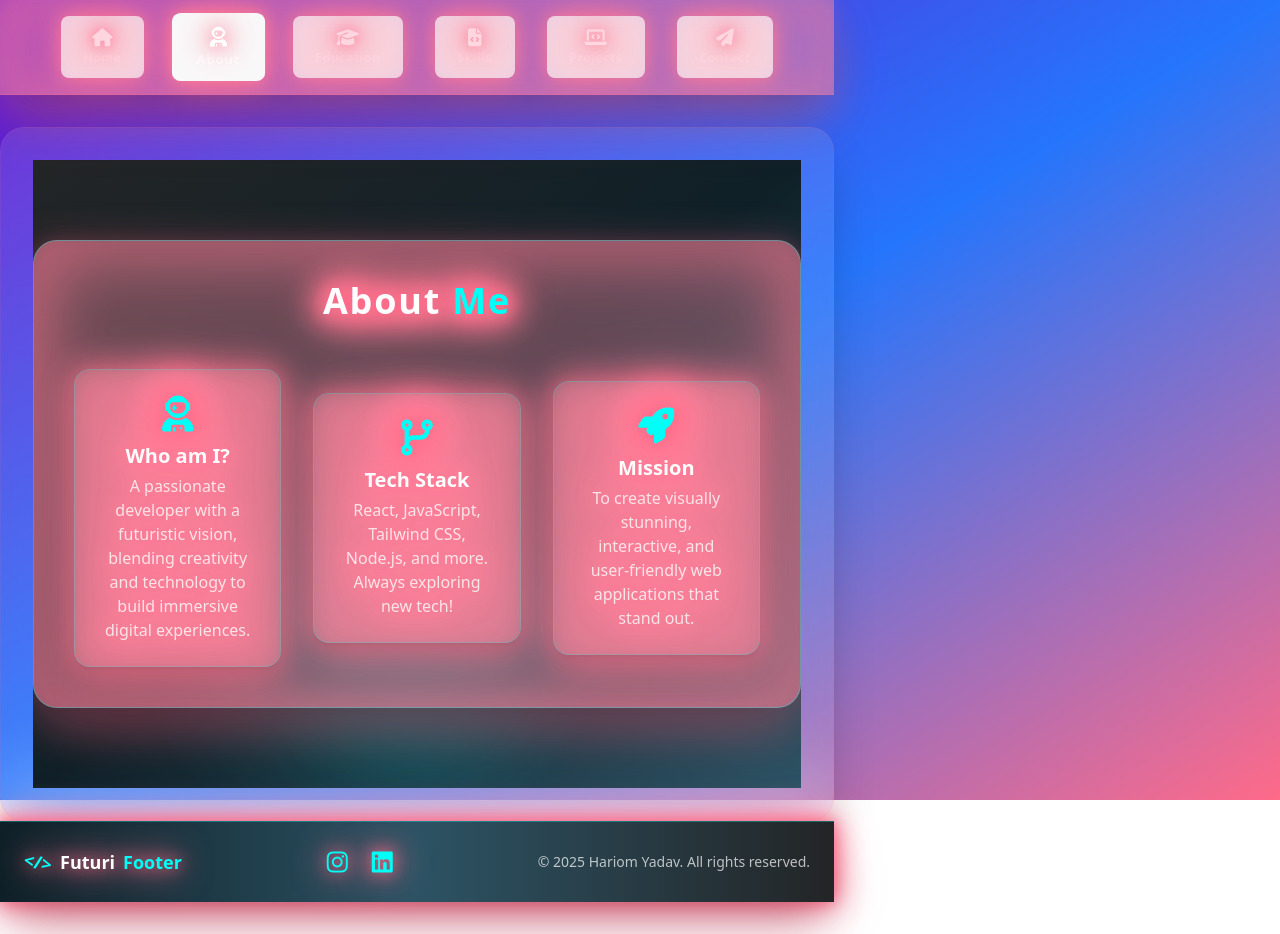
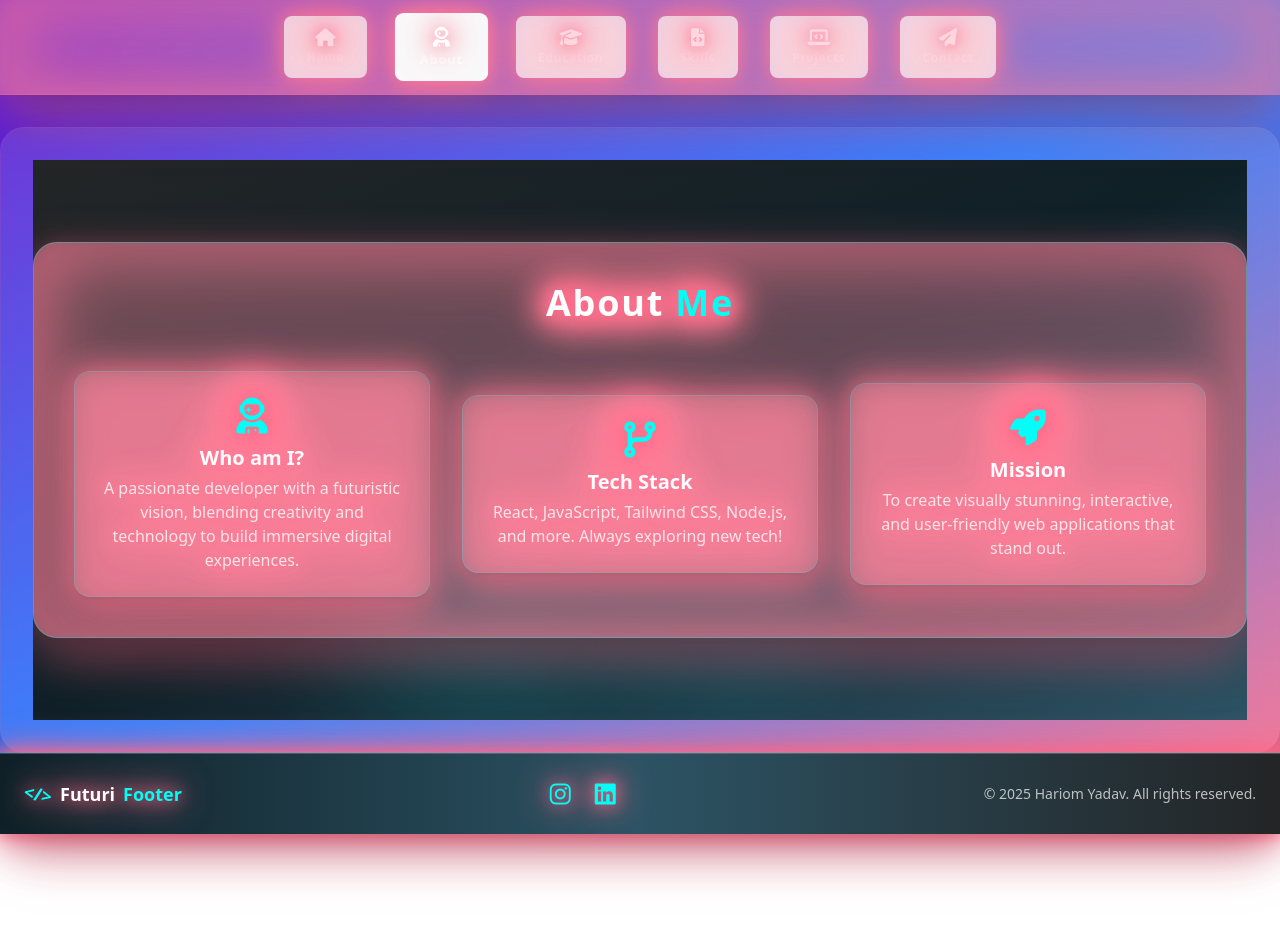
Before and after one commit to HariomYadav18/futuristic-portfolio, a React (Vite) app: page / in a window 1280 px wide. Both pictures are taken after a click on the button "About". After the commit the page ends 866 px from the top, so only its background shows below. Built offline with nearby package versions, Linux system fonts and the light colour scheme.

Commit message:
modified:   src/About.jsx 	modified:   src/Home.jsx 	modified:   src/Projects.jsx

```diff
--- a/src/About.jsx
+++ b/src/About.jsx
@@ -27,7 +27,7 @@ const About = () => {
         <div className="absolute bottom-0 right-1/3 w-60 h-60 bg-[#00fff7]/10 rounded-full blur-2xl animate-pulse-slow" />
       </div>
       {/* Glass Card */}
-      <div className="relative z-10 w-full max-w-3xl mx-auto p-10 bg-white/10 backdrop-blur-2xl rounded-3xl shadow-2xl border border-[#00fff7]/30 neon-glow animate-float-up flex flex-col gap-8">
+      <div className="relative z-10 w-full p-10 bg-white/10 backdrop-blur-2xl rounded-3xl shadow-2xl border border-[#00fff7]/30 neon-glow animate-float-up flex flex-col gap-8">
         <h2 className="text-3xl md:text-4xl font-extrabold text-white text-center mb-4 tracking-wider neon-glow">About <span className="text-[#00fff7]">Me</span></h2>
         <div className="flex flex-col md:flex-row gap-8 justify-center items-center">
           {aboutData.map((item, idx) => (
--- a/src/Home.jsx
+++ b/src/Home.jsx
@@ -16,7 +16,7 @@ const Home = () => {
         <div className="absolute top-0 right-1/4 w-40 h-40 bg-[#1e90ff]/40 rounded-full blur-2xl animate-pulse" />
       </div>
       {/* Holographic Avatar Card */}
-      <div className="relative z-10 flex flex-col items-center gap-8 p-10 bg-white/10 backdrop-blur-2xl rounded-3xl shadow-2xl border border-[#1e90ff]/40 neon-glow-blue animate-float-up max-w-2xl mx-auto">
+      <div className="relative z-10 flex flex-col items-center gap-8 p-10 bg-white/10 backdrop-blur-2xl rounded-3xl shadow-2xl border border-[#1e90ff]/40 neon-glow-blue animate-float-up w-full">
         <div className="relative flex flex-col items-center">
           <div className="w-44 h-44 rounded-full border-4 border-[#1e90ff] shadow-xl neon-glow-blue overflow-hidden bg-gradient-to-br from-[#1e90ff]/40 to-[#232526] animate-avatar-float">
             <img
--- a/src/Projects.jsx
+++ b/src/Projects.jsx
@@ -29,7 +29,7 @@ const Projects = () => {
         <div className="absolute top-1/3 left-1/2 w-80 h-80 bg-[#00fff7]/20 rounded-full blur-3xl animate-pulse-slow" />
         <div className="absolute bottom-0 right-1/4 w-60 h-60 bg-[#00fff7]/10 rounded-full blur-2xl animate-pulse-slow" />
       </div>
-      <div className="relative z-10 w-full max-w-5xl mx-auto flex flex-col items-center">
+      <div className="relative z-10 w-full flex flex-col items-center">
         <h2 className="text-3xl md:text-4xl font-extrabold text-white text-center mb-10 tracking-wider neon-glow">My <span className="text-[#00fff7]">Projects</span></h2>
         <div className="grid grid-cols-1 md:grid-cols-3 gap-10 w-full">
           {projects.map((project, idx) => (
```
